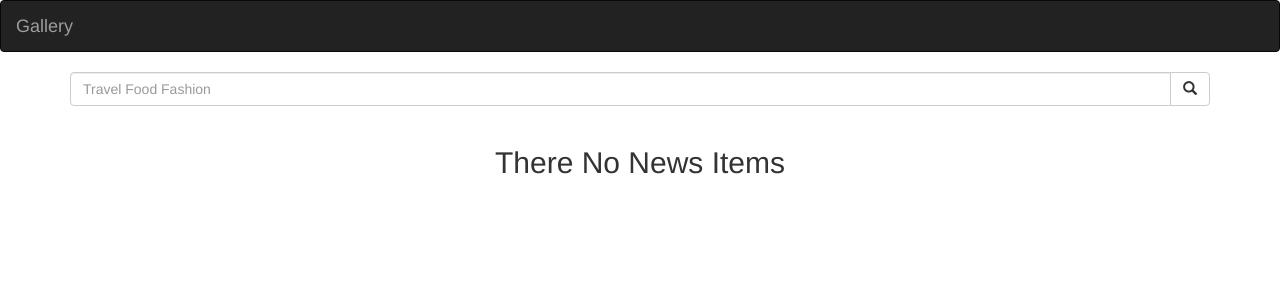
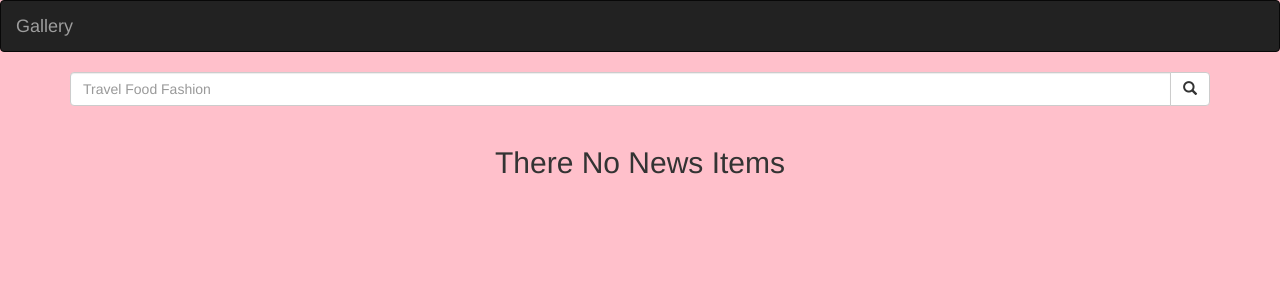
Before and after one commit to uwizeyeh/Gallery, a Django app: page / in a window 1280 px wide. Shown: the top 300 px of the page. Run offline with Django 3.2, Linux system fonts and the light colour scheme; data that the repository does not hold is empty; some libraries are stand-ins or nearby versions.

```diff
--- a/static/css/styles.css
+++ b/static/css/styles.css
@@ -6,3 +6,6 @@
 img{
   font-size: 20px;
 }
+body{
+background-color:pink;
+}
```
